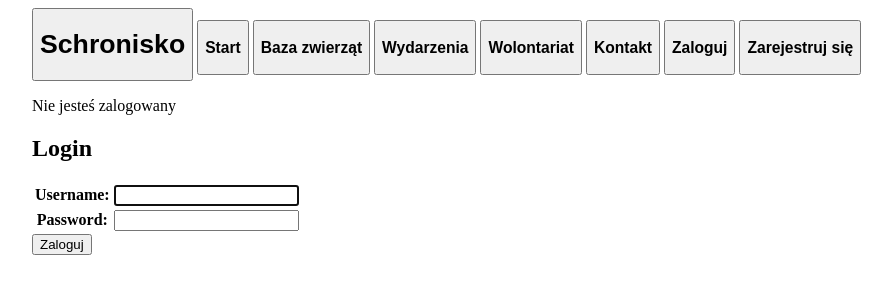
After one commit to grzegorzmichrowski/schronisko, a Django app: page /accounts/login/ in a window 1280 px wide. The commit adds this page. Shown: the top 300 px of the page, without its empty margins (108-1000 px from the left). Run offline with Django 3.2, Linux system fonts and the light colour scheme.

Commit message:
Login and logout added

```diff
--- a/Projekt_koncowy/settings.py
+++ b/Projekt_koncowy/settings.py
@@ -124,3 +124,6 @@ USE_TZ = True
 # https://docs.djangoproject.com/en/2.1/howto/static-files/
 
 STATIC_URL = '/static/'
+
+LOGIN_REDIRECT_URL = '/'
+LOGOUT_REDIRECT_URL = '/'
--- a/Projekt_koncowy/urls.py
+++ b/Projekt_koncowy/urls.py
@@ -14,13 +14,14 @@ Including another URLconf
     2. Add a URL to urlpatterns:  path('blog/', include('blog.urls'))
 """
 from django.contrib import admin
-from django.urls import path
+from django.urls import path, include
 
 from animals.views import MainView, AnimalCreate, AnimalUpdate, AnimalDelete, BoxCreate, AnimalListWithFilterView
 from employees.views import EmployeeCreate
 
 urlpatterns = [
     path('admin/', admin.site.urls),
+    path('accounts/', include('django.contrib.auth.urls')),
     path('', MainView.as_view(), name="main"),
     path('add_animal', AnimalCreate.as_view(), name="add_animal"),
     path('update_animal/<pk>', AnimalUpdate.as_view(), name="update_animal"),
--- a/templates/base.html
+++ b/templates/base.html
@@ -4,7 +4,7 @@
     <meta charset="UTF-8">
     <title>Schronisko</title>
 </head>
-<body style="width: 50%; margin-left: auto; margin-right: auto">
+<body style="width: 1000px; margin-left: auto; margin-right: auto">
     <div>
         <a href="{% url 'main' %}"><button><strong><h1>Schronisko</h1></strong></button></a>
         <a href="{% url 'main' %}"><button><h3>Start</h3></button></a>
@@ -12,6 +12,14 @@
         <button><h3>Wydarzenia</h3></button>
         <button><h3>Wolontariat</h3></button>
         <button><h3>Kontakt</h3></button>
+        {% if user.is_authenticated %}
+          <a href="{% url 'logout' %}"><button>Wyloguj</button></a>
+          Cześć {{ user.username }}!
+        {% else %}
+          <a href="{% url 'login' %}"><button><h3>Zaloguj</h3></button></a>
+          <a href=""><button><h3>Zarejestruj się</h3></button></a>
+          <p>Nie jesteś zalogowany</p>
+        {% endif %}
     </div>
     {% block content %}
     {% endblock %}
--- /dev/null
+++ b/templates/registration/login.html
@@ -0,0 +1,12 @@
+{% extends 'base.html' %}
+
+{% block content %}
+<h2>Login</h2>
+<form method="post">
+  {% csrf_token %}
+  <table>
+  {{ form }}
+  </table>
+  <button type="submit">Zaloguj</button>
+</form>
+{% endblock %}
```
